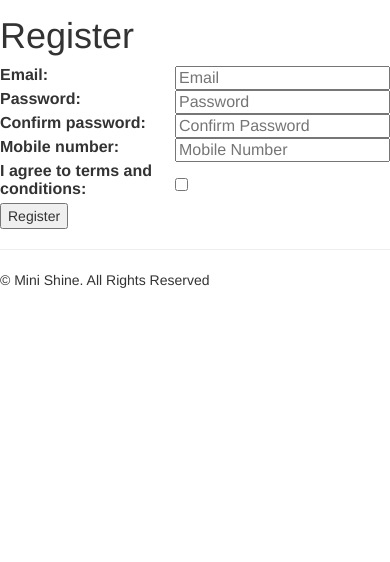
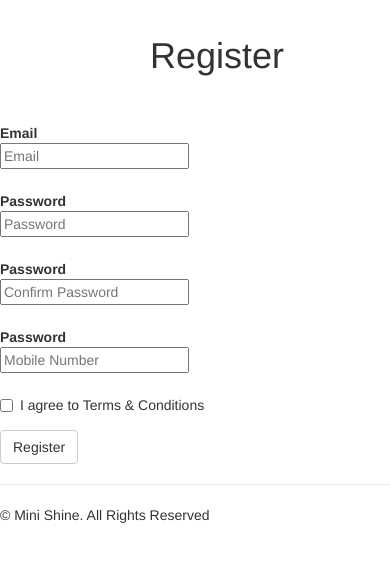
Before and after one commit to hspandher/my_shine, a Django app: page /register/ in a window 390 px wide; the page is wider, and only the part inside the window is pictured. Shown: the part 54-616 px from the top of that part. Run offline with Django 3.2, Linux system fonts and the light colour scheme; parts of the project's set-up code (start-up, migrations or seed data) failed here and were passed over; some libraries are stand-ins or nearby versions.

Commit message:
Configure registration form to support bootstrap

```diff
--- a/mini_shine/static/bootstrap/css/jumbotron.css
+++ b/mini_shine/static/bootstrap/css/jumbotron.css
@@ -3,3 +3,9 @@
   padding-top: 50px;
   padding-bottom: 20px;
 }
+h1 {
+    border-left: 50px;
+    padding-left: 150px;
+    padding-bottom: 30px;
+    padding-top: 20px;
+}
--- a/mini_shine/templates/includes/registration_form.html
+++ b/mini_shine/templates/includes/registration_form.html
@@ -4,10 +4,44 @@
     </p>
 {% endif %}
 
-<form action="/register/" method="post">
-    <table>
-        {{ form.as_table }}
-    </table>
-    {% csrf_token %}
-    <input type="submit" value='Register'/>
+
+<form class="form-horizontal" role="form" action='/register/' method='post'>
+  <div class="form-group">
+    <label for="inputEmail3" class="col-sm-2 control-label">Email</label>
+    <div class="col-sm-10">
+      {{ form.email }}
+    </div>
+  </div>
+  <div class="form-group">
+    <label for="inputPassword3" class="col-sm-2 control-label">Password</label>
+    <div class="col-sm-10">
+      {{ form.password }}
+    </div>
+  </div>
+  <div class="form-group">
+    <label for="inputPassword3" class="col-sm-2 control-label">Password</label>
+    <div class="col-sm-10">
+      {{ form.confirm_password }}
+    </div>
+  </div>
+  <div class="form-group">
+    <label for="inputPassword3" class="col-sm-2 control-label">Password</label>
+    <div class="col-sm-10">
+      {{ form.mobile_number }}
+    </div>
+  </div>
+  <div class="form-group">
+    <div class="col-sm-offset-2 col-sm-10">
+      <div class="checkbox">
+        <label>
+          {{ form.terms_and_conditions }} I agree to Terms & Conditions
+        </label>
+      </div>
+    </div>
+  </div>
+  <div class="form-group">
+    <div class="col-sm-offset-2 col-sm-10">
+      <input type="submit" class="btn btn-default" value='Register'/>
+    </div>
+  </div>
 </form>
```
